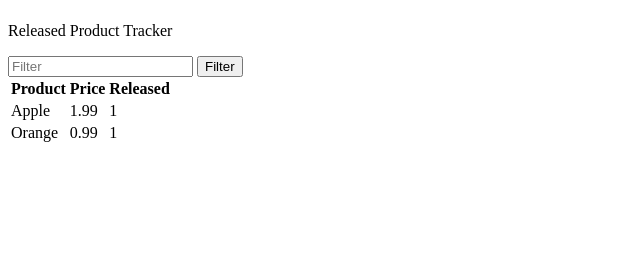
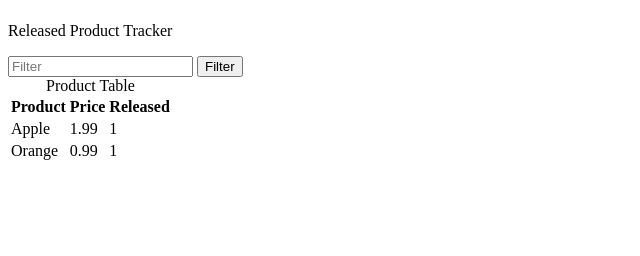
Before and after one commit to VandyHacks/intro-ctf-workshop, a Flask app: template templates/products.html in a window 1280 px wide. Shown: the part 44-300 px from the top of the page, without its empty margins (0-640 px from the left). Run offline with Flask 3, Linux system fonts and the light colour scheme; the template is opened without the code that fills it, so the values that code supplies are empty; data comes from the database, SQL or seed files in the repository.

Commit message:
Fix README

```diff
--- a/templates/products.html
+++ b/templates/products.html
@@ -4,6 +4,7 @@
 <button onclick="updateTable()">Filter</button>
 <br />
 <table>
+    <caption>Product Table</caption>
     <thead>
         <tr>
             <th>Product</th>
```
Also changed, not shown: README.md.
